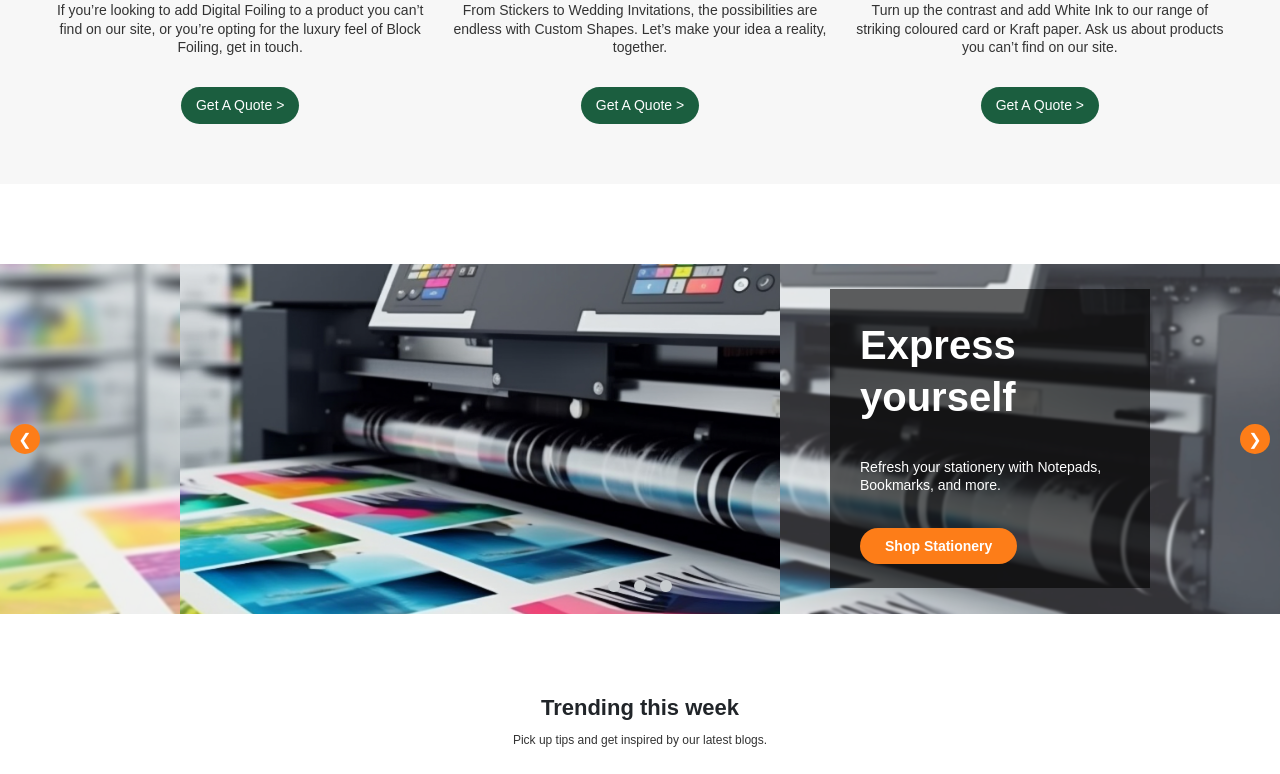
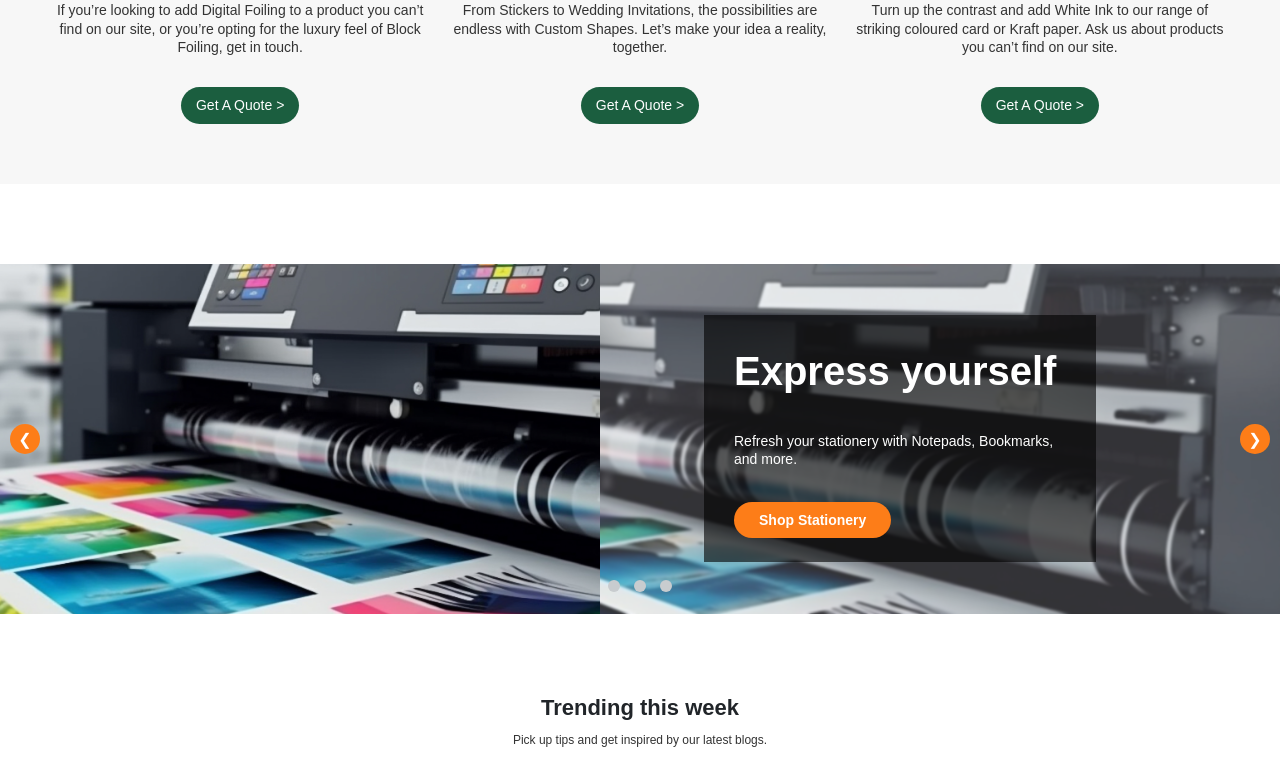
Before and after one commit to RinaDhanaba/printed, a PHP site: page /bespoke-service in a window 1280 px wide. Shown: the part 2706-3480 px from the top of the page. Run offline with PHP 8.4, Linux system fonts and the light colour scheme.

Commit message:
width slider

```diff
--- a/bespoke-service.php
+++ b/bespoke-service.php
@@ -183,13 +183,14 @@ $hero_slider = [
             <div class="hero-slide" style="background-image: url('<?php echo htmlspecialchars($slide['image']); ?>');background-position: center center; background-size: cover; " >
             <div style="background-color: rgba(255, 255, 255, 0.2);-webkit-backdrop-filter: blur(1px);backdrop-filter: blur(1px);">
                 <div class="hero-content">
-                <div class="image-section">
+                    <div class="image-section">
                         <?php
                         echo '<img style="display: block;" src="' . htmlspecialchars($slide['image']) . '" alt="' . htmlspecialchars($slide['title']) . '">';
                         ?>
                     </div>
                     <div class="text-section" style="flex:1;">
-                        <div class="center-flex-container" style="color:000; background-color: rgba(0, 0, 0, 0.6); padding: 30px; margin: 30px; max-width:350px;">
+                        <div class="center-flex-container" style="color:000; background-color: rgba(0, 0, 0, 0.6); padding: 30px;margin: 30px auto; max-width: 550px; width: 70% !important;
+">
                         <h2><?php echo htmlspecialchars($slide['title']); ?></h2>
                         <p><?php echo htmlspecialchars($slide['para']); ?></p>
                         <a href="<?php echo htmlspecialchars($slide['link']); ?>" class="shop-btn">
--- a/css/bespoke-service.css
+++ b/css/bespoke-service.css
@@ -205,3 +205,7 @@ font-weight: 600;
 .bespoke-service-slider .hero-content{
     width: 100vw;
 }
+
+.bespoke-service-slider .text-section{
+    max-width: 100%;
+}
```
